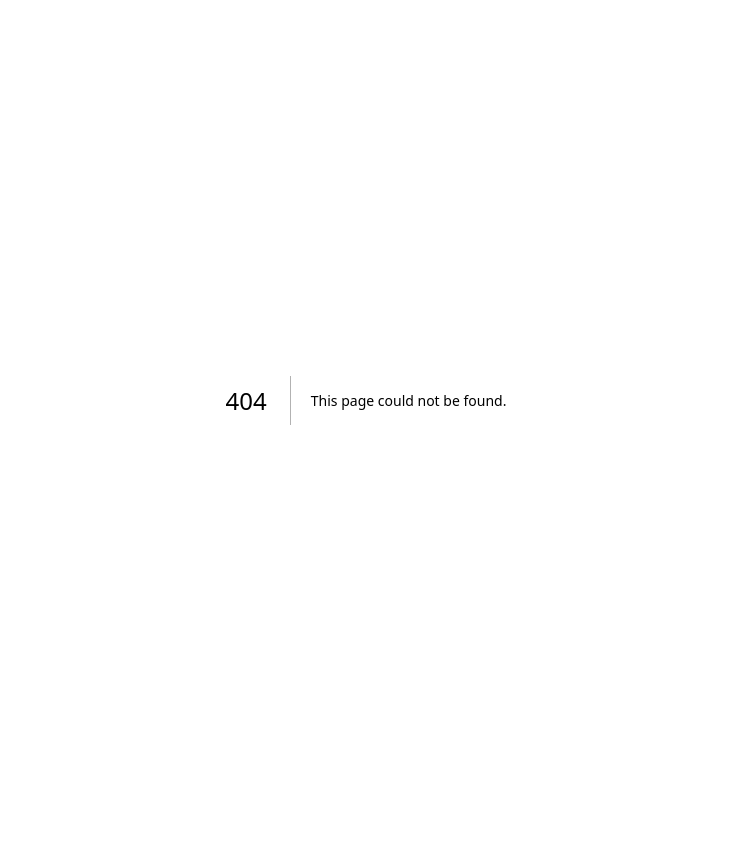
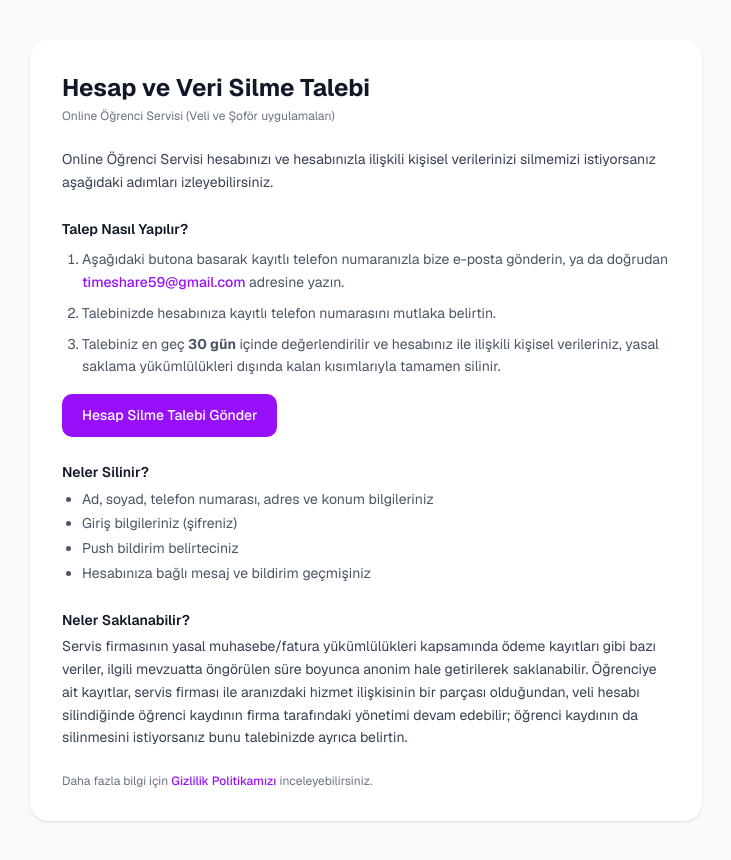
Before and after one commit to ivicdan/ogrenci-servis-app, a Next.js app: page /hesap-sil in a window 1280 px wide. Before the commit this address had no page. Shown: the whole page, without its empty margins (274-1005 px from the left). Before the commit the page ends 800 px from the top, so only its background shows below. Built offline with nearby package versions, Linux system fonts and the light colour scheme.

Commit message:
Play Store için hesap/veri silme talebi sayfası ekle

```diff
--- /dev/null
+++ b/app/hesap-sil/page.tsx
@@ -0,0 +1,88 @@
+export const metadata = {
+  title: "Hesap Silme — Online Öğrenci Servisi",
+  description: "Online Öğrenci Servisi hesabınızı ve verilerinizi silme talebi nasıl yapılır.",
+};
+
+export default function HesapSil() {
+  const mailSubject = encodeURIComponent("Hesap Silme Talebi — Online Öğrenci Servisi");
+  const mailBody = encodeURIComponent(
+    "Merhaba,\n\nOnline Öğrenci Servisi uygulamasındaki hesabımın ve kişisel verilerimin silinmesini talep ediyorum.\n\nKayıtlı telefon numaram: \nAdım Soyadım: \n\nTeşekkürler."
+  );
+  const mailtoHref = `mailto:timeshare59@gmail.com?subject=${mailSubject}&body=${mailBody}`;
+
+  return (
+    <div className="min-h-screen bg-gray-50 py-10 px-4">
+      <div className="max-w-2xl mx-auto bg-white rounded-2xl shadow-sm p-6 sm:p-8 text-sm text-gray-700 space-y-6 leading-relaxed">
+        <div>
+          <h1 className="text-2xl font-bold text-gray-900 mb-1">Hesap ve Veri Silme Talebi</h1>
+          <p className="text-xs text-gray-500">Online Öğrenci Servisi (Veli ve Şoför uygulamaları)</p>
+        </div>
+
+        <section>
+          <p>
+            Online Öğrenci Servisi hesabınızı ve hesabınızla ilişkili kişisel verilerinizi
+            silmemizi istiyorsanız aşağıdaki adımları izleyebilirsiniz.
+          </p>
+        </section>
+
+        <section>
+          <h2 className="font-semibold text-gray-900 mb-2">Talep Nasıl Yapılır?</h2>
+          <ol className="list-decimal pl-5 space-y-2 text-gray-600">
+            <li>
+              Aşağıdaki butona basarak kayıtlı telefon numaranızla bize e-posta gönderin, ya da
+              doğrudan{" "}
+              <a href="mailto:timeshare59@gmail.com" className="text-purple-600 font-medium">
+                timeshare59@gmail.com
+              </a>{" "}
+              adresine yazın.
+            </li>
+            <li>Talebinizde hesabınıza kayıtlı telefon numarasını mutlaka belirtin.</li>
+            <li>
+              Talebiniz en geç <strong>30 gün</strong> içinde değerlendirilir ve hesabınız ile
+              ilişkili kişisel verileriniz, yasal saklama yükümlülükleri dışında kalan kısımlarıyla
+              tamamen silinir.
+            </li>
+          </ol>
+          <a
+            href={mailtoHref}
+            className="inline-block mt-4 bg-purple-600 hover:bg-purple-700 text-white font-medium px-5 py-2.5 rounded-lg"
+          >
+            Hesap Silme Talebi Gönder
+          </a>
+        </section>
+
+        <section>
+          <h2 className="font-semibold text-gray-900 mb-1">Neler Silinir?</h2>
+          <ul className="list-disc pl-5 space-y-0.5 text-gray-600">
+            <li>Ad, soyad, telefon numarası, adres ve konum bilgileriniz</li>
+            <li>Giriş bilgileriniz (şifreniz)</li>
+            <li>Push bildirim belirteciniz</li>
+            <li>Hesabınıza bağlı mesaj ve bildirim geçmişiniz</li>
+          </ul>
+        </section>
+
+        <section>
+          <h2 className="font-semibold text-gray-900 mb-1">Neler Saklanabilir?</h2>
+          <p>
+            Servis firmasının yasal muhasebe/fatura yükümlülükleri kapsamında ödeme kayıtları gibi
+            bazı veriler, ilgili mevzuatta öngörülen süre boyunca anonim hale getirilerek
+            saklanabilir. Öğrenciye ait kayıtlar, servis firması ile aranızdaki hizmet ilişkisinin
+            bir parçası olduğundan, veli hesabı silindiğinde öğrenci kaydının firma tarafındaki
+            yönetimi devam edebilir; öğrenci kaydının da silinmesini istiyorsanız bunu talebinizde
+            ayrıca belirtin.
+          </p>
+        </section>
+
+        <section>
+          <p className="text-xs text-gray-500">
+            Daha fazla bilgi için{" "}
+            <a href="/gizlilik-politikasi" className="text-purple-600 font-medium">
+              Gizlilik Politikamızı
+            </a>{" "}
+            inceleyebilirsiniz.
+          </p>
+        </section>
+      </div>
+    </div>
+  );
+}
```
